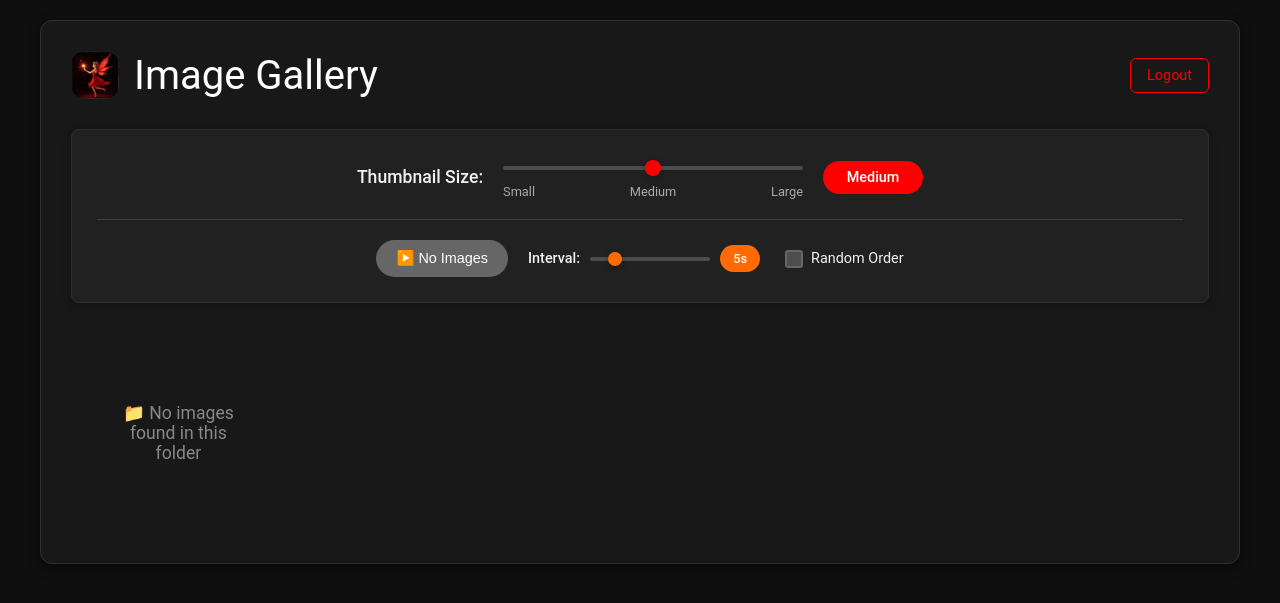
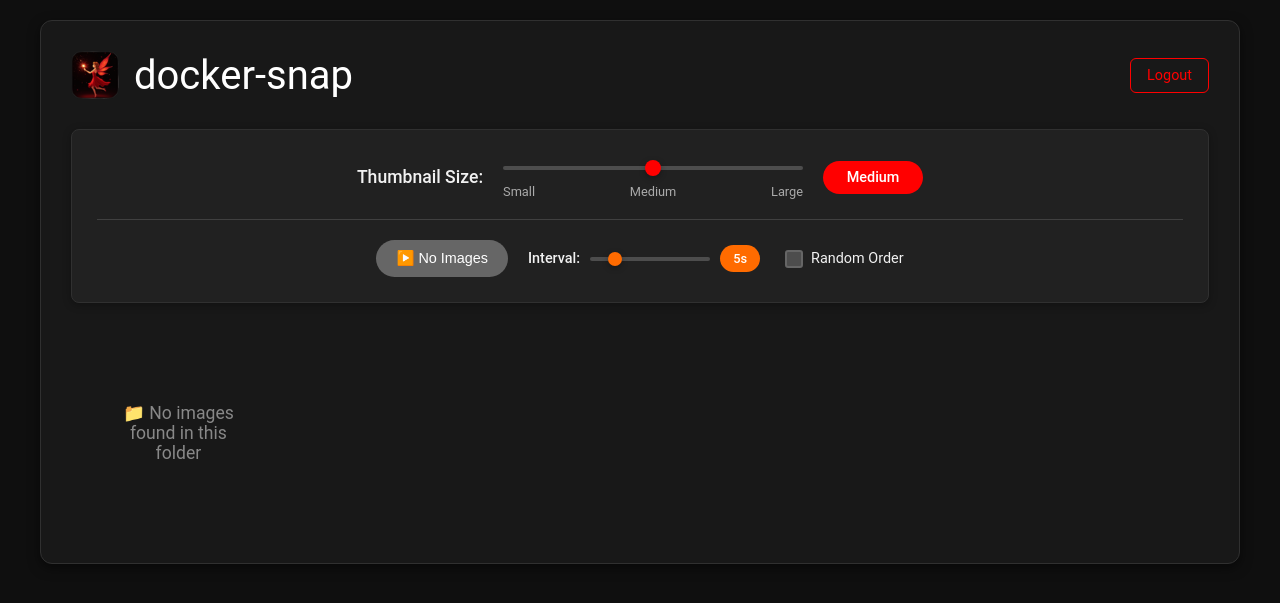
Before and after one commit to benstaniford/docker-snap, a Flask app: page / in a window 1280 px wide. Shown: the top 603 px of the page. Run offline with Flask 3, Linux system fonts and the light colour scheme; the visitor is signed in with stand-in values (Sample User, id 1); data that the repository does not hold is empty; parts of the project's set-up code (start-up, migrations or seed data) failed here and were passed over.

Commit message:
Website now called docker-snap

```diff
--- a/templates/index.html
+++ b/templates/index.html
@@ -601,7 +601,7 @@
         <div style="display: flex; justify-content: space-between; align-items: center; margin-bottom: 30px;">
             <div style="display: flex; align-items: center; gap: 15px;">
                 <img src="/icon.png" alt="Gallery Icon" style="width: 48px; height: 48px; border-radius: 6px;">
-                <h1 style="margin: 0;">Image Gallery</h1>
+                <h1 style="margin: 0;">docker-snap</h1>
             </div>
             <a href="/logout" style="color: #ff0000; text-decoration: none; padding: 8px 16px; border: 1px solid #ff0000; border-radius: 6px; font-size: 0.9rem; transition: all 0.2s ease;" onmouseover="this.style.background='#ff0000'; this.style.color='white';" onmouseout="this.style.background='transparent'; this.style.color='#ff0000';">
                 Logout
--- a/templates/login.html
+++ b/templates/login.html
@@ -134,7 +134,7 @@
 <body>    <div class="login-container">
         <div class="login-header">
             <img src="/icon.png" alt="Gallery Icon" class="gallery-icon">
-            <h1>Image Gallery</h1>
+            <h1>docker-snap</h1>
             <p>Please sign in to continue</p>
         </div>
 
```
Also changed, not shown: README.md, 2 other files.
